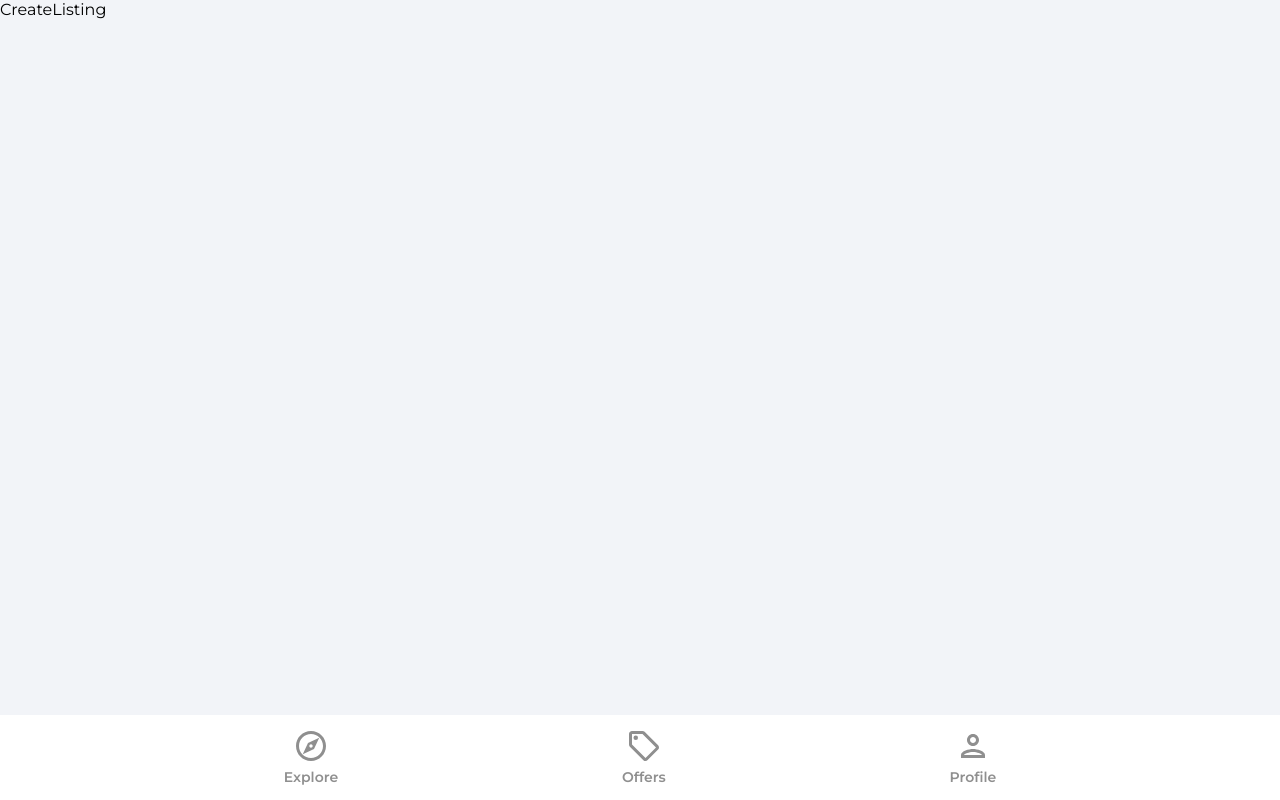
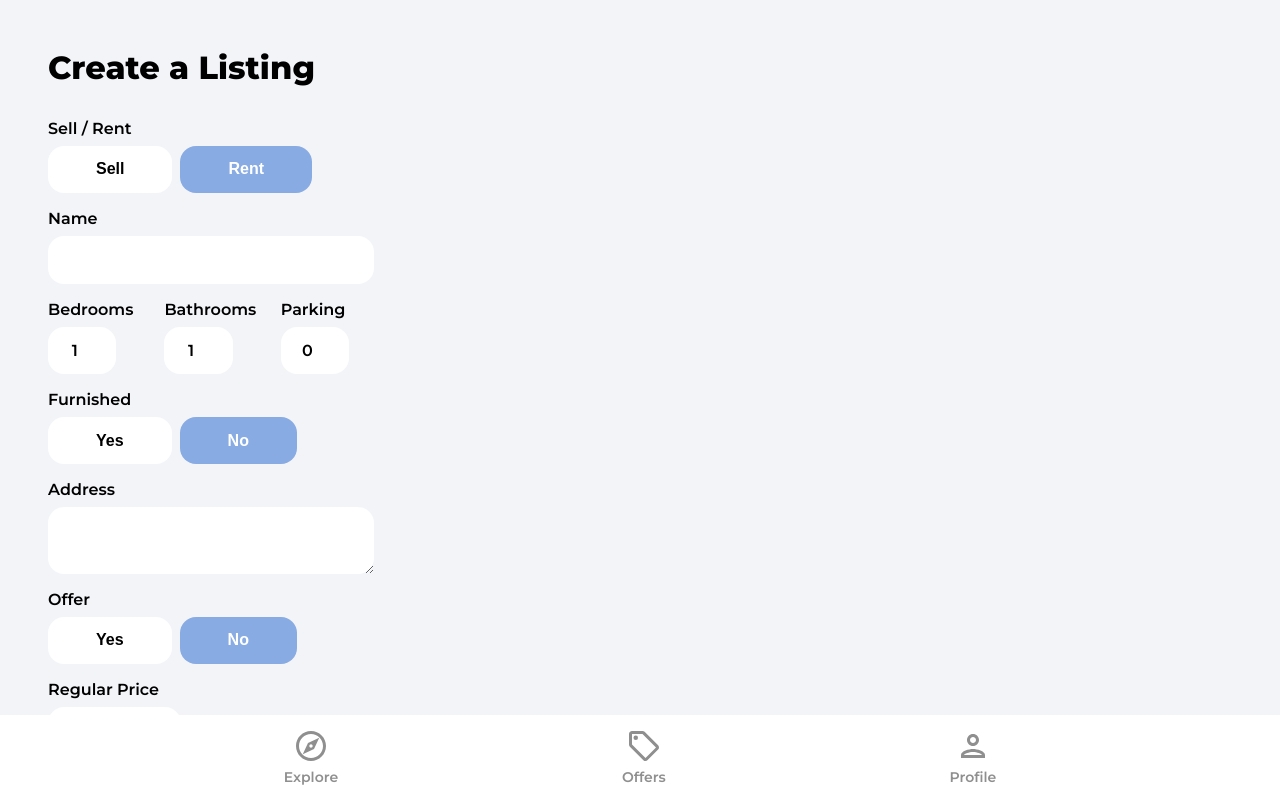
Before and after one commit to 247trend/Easy-Housing, a React (Create React App) app: page /create-listing in a window 1280 px wide. Shown: the top 800 px of the page. Built offline with nearby package versions, Linux system fonts and the light colour scheme; no server answers; sample sign-in values are in the browser's storage.

Commit message:
add create listing form layout and state

```diff
--- a/src/pages/CreateListing.jsx
+++ b/src/pages/CreateListing.jsx
@@ -11,7 +11,7 @@
     bedrooms: 1,
     bathrooms: 1,
     parking: 0,
-    furished: false,
+    furnished: false,
     address: "",
     offer: false,
     regularPrice: 0,
@@ -20,6 +20,22 @@
     lat: 0,
     lng: 0,
   })
+
+  const {
+    type,
+    name,
+    bedrooms,
+    bathrooms,
+    parking,
+    furnished,
+    address,
+    offer,
+    regularPrice,
+    discountedPrice,
+    images,
+    lat,
+    lng,
+  } = formData
 
   const auth = getAuth()
   const navigate = useNavigate()
@@ -47,7 +63,230 @@
     return <Loader />
   }
 
-  return <div>CreateListing</div>
+  const onSubmit = (e) => {
+    e.preventDefault()
+    console.log(formData);
+  }
+
+  const onMutate = (e) => {
+    let bool = null
+
+    if(e.target.value === "true") {
+      bool = true
+    }
+
+    if(e.target.value === "false") {
+      bool = false
+    }
+
+    //files
+    if (e.target.files) {
+      setFormData((prevState) => ({
+        ...prevState,
+        images: e.target.files
+      }))
+    }
+
+    //text/booleans/nums
+    if (!e.target.files) {
+      setFormData((prevState) => ({
+        ...prevState,
+        [e.target.id]: bool ?? e.target.value
+      }))
+    }
+  }
+
+  return (
+    <div className="profile">
+      <header>
+        <p className="pageHeader">Create a Listing</p>
+      </header>
+
+      <main>
+        <form onSubmit={onSubmit}>
+          <label className="formLabel">Sell / Rent</label>
+          <div className="formButtons">
+            <button
+              type="button"
+              className={type === "sale" ? "formButtonActive" : "formButton"}
+              id="type"
+              value="sale"
+              onClick={onMutate}
+            >
+              Sell
+            </button>
+            <button
+              type="button"
+              className={type === "rent" ? "formButtonActive" : "formButton"}
+              id="type"
+              value="rent"
+              onClick={onMutate}
+            >
+              Rent
+            </button>
+          </div>
+
+          <label className="formLabel">Name</label>
+          <input
+            type="text"
+            className="formInputName"
+            id="name"
+            value={name}
+            onChange={onMutate}
+            maxLength="32"
+            minLength="10"
+            required
+          />
+
+          <div className="formRooms flex">
+            <div>
+              <label className="formLabel">Bedrooms</label>
+              <input
+                type="number"
+                className="formInputSmall"
+                id="bedrooms"
+                value={bedrooms}
+                onChange={onMutate}
+                min="1"
+                max="20"
+                required
+              />
+            </div>
+
+            <div>
+              <label className="formLabel">Bathrooms</label>
+              <input
+                type="number"
+                className="formInputSmall"
+                id="bathrooms"
+                value={bathrooms}
+                onChange={onMutate}
+                min="1"
+                max="20"
+                required
+              />
+            </div>
+
+            <div>
+              <label className="formLabel">Parking</label>
+              <input
+                type="number"
+                className="formInputSmall"
+                id="parking"
+                value={parking}
+                onChange={onMutate}
+                min="0"
+                max="20"
+                required
+              />
+            </div>
+          </div>
+
+          <label className="formLabel">Furnished</label>
+          <div className="formButtons">
+            <button
+              className={furnished ? "formButtonActive" : "formButton"}
+              type="button"
+              id="furnished"
+              value={true}
+              onClick={onMutate}
+            >
+              Yes
+            </button>
+            <button
+              className={!furnished && furnished !== null ? "formButtonActive" : "formButton"}
+              type="button"
+              id="furnished"
+              value={false}
+              onClick={onMutate}
+            >
+              No
+            </button>
+          </div>
+
+          <label className="formLabel">Address</label>
+          <textarea
+            className="formInputAddress"
+            id="address"
+            type="text"
+            value={address}
+            onChange={onMutate}
+            required
+          />
+
+          <label className="formLabel">Offer</label>
+          <div className="formButtons">
+            <button
+              className={offer ? "formButtonActive" : "formButton"}
+              type="button"
+              id="offer"
+              value={true}
+              onClick={onMutate}
+            >
+              Yes
+            </button>
+            <button
+              className={!offer && offer !== null ? "formButtonActive" : "formButton"}
+              type="button"
+              id="offer"
+              value={false}
+              onClick={onMutate}
+            >
+              No
+            </button>
+          </div>
+
+          <label className="formLabel">Regular Price</label>
+          <div className="formPriceDiv">
+            <input
+              type="number"
+              className="formInputSmall"
+              id="regularPrice"
+              value={regularPrice}
+              onChange={onMutate}
+              min="50"
+              max="100000000"
+              required
+            />
+            {type === "rent" && <p className="formPriceText">$ / Week</p>}
+          </div>
+
+          {offer && (
+            <>
+              <label className="formLabel">Discounted Price</label>
+              <input
+                type="number"
+                className="formInputSmall"
+                id="discountedPrice"
+                value={discountedPrice}
+                onChange={onMutate}
+                min="50"
+                max="100000000"
+                required={offer}
+              />
+            </>
+          )}
+
+          <label className="formLabel">Images</label>
+          <p className="imageInfo">The first image will be the cover (max 6).</p>
+          <input
+            className="formInputFile"
+            type="file"
+            id="images"
+            onChange={onMutate}
+            max="6"
+            accept=".jpg,.png,.jpeg"
+            multiple
+            required
+          />
+
+          <button className="primaryButton createListingButton" type="submit">
+            Create Listing
+          </button>
+        </form>
+      </main>
+    </div>
+  )
 }
 
 export default CreateListing
```
